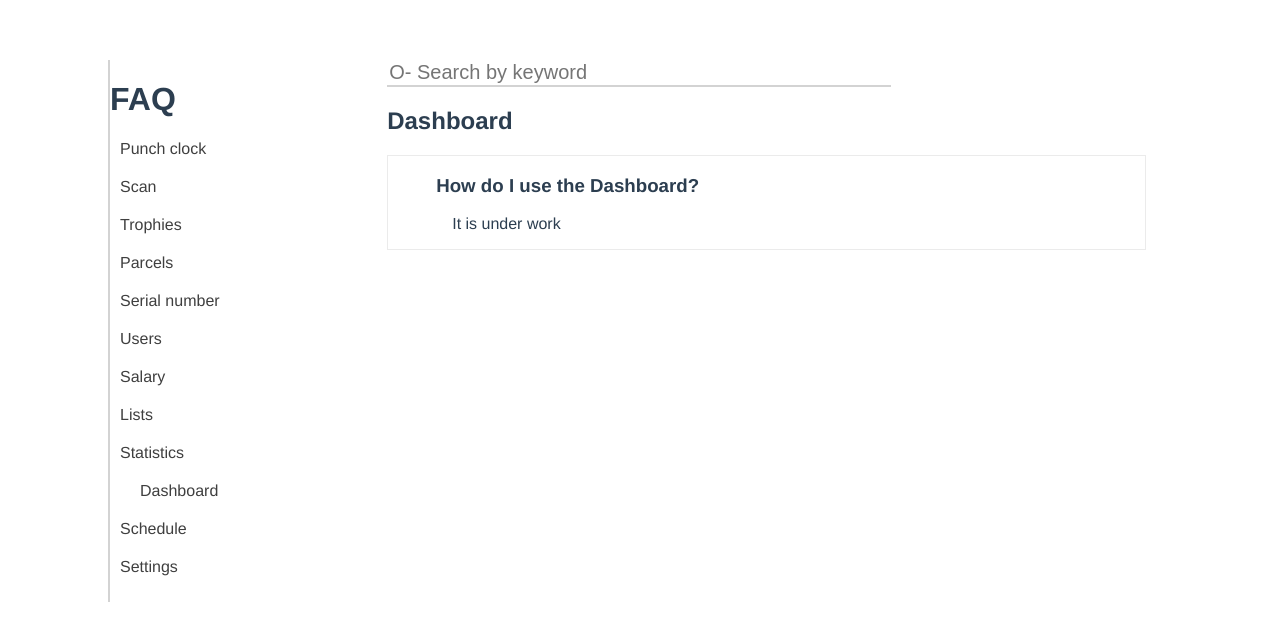
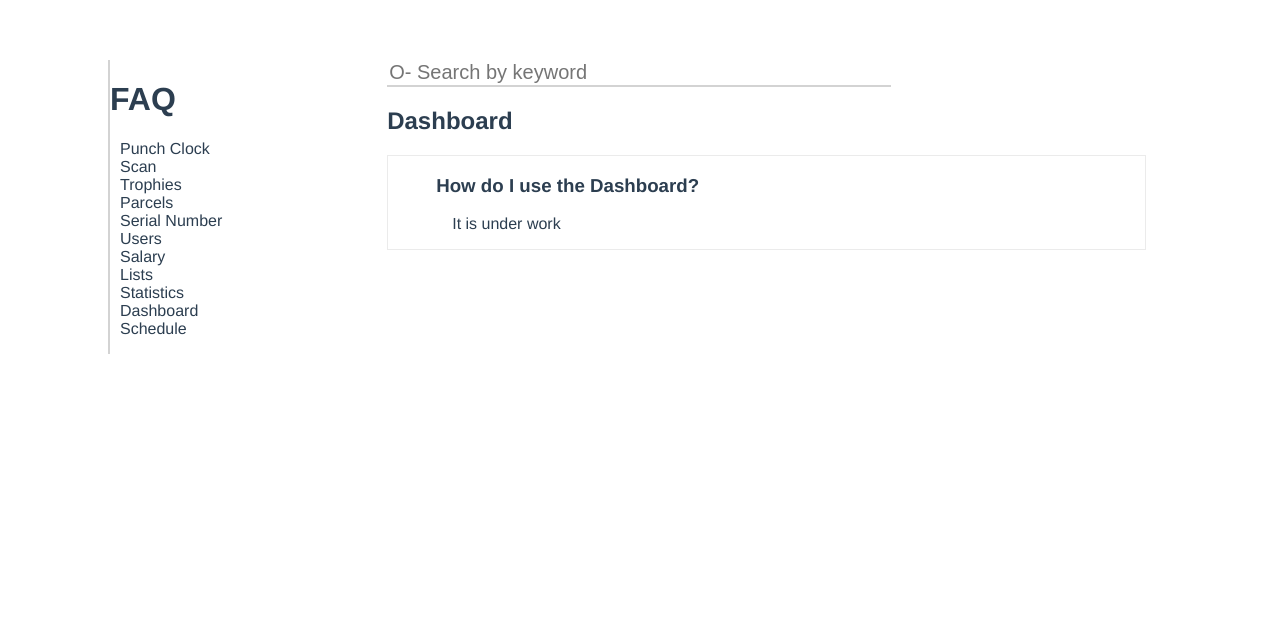
Before and after one commit to Mr-Jabberwock/FAQ, a Vue app: page /categories/Dashboard in a window 1280 px wide. Shown: the top 640 px of the page. Built offline with nearby package versions, Linux system fonts and the light colour scheme.

Commit message:
navigation change <a>
navigation change <a>

```diff
--- a/src/assets/categories.json
+++ b/src/assets/categories.json
@@ -1,15 +1,49 @@
 {
     "categories":[
-        "Punch Clock",
-        "Scan",
-        "Trophies",
-        "Parcels",
-        "Serial Number",
-        "Users",
-        "Salary",
-        "Lists",
-        "Statistics",
-        "Dashboard",
-        "Schedule"
+        {
+            "id": 1,
+            "name":"Punch Clock"
+        },
+        {
+            "id": 2,
+            "name":"Scan"
+        },
+        {
+            "id": 3,
+            "name":"Trophies"
+        },
+        {
+            "id": 4,
+            "name":"Parcels"
+        },
+        {
+            "id": 5,
+            "name":"Serial Number"
+        },
+        {
+            "id": 6,
+            "name":"Users"
+        },
+        {
+            "id": 7,
+            "name":"Salary"
+        },
+        {
+            "id": 8,
+            "name":"Lists"
+        },
+        {
+            "id": 9,
+            "name":"Statistics"
+        },
+        {
+            "id": 10,
+            "name":"Dashboard"
+        },
+        {
+            "id": 11,
+            "name":"Schedule"
+        }
+
     ]
 }
--- a/src/components/NavigationBar.vue
+++ b/src/components/NavigationBar.vue
@@ -6,7 +6,9 @@
    </div>
     <div>
     <ul class="subject_list">
-         <li class="subject_list__item" :class="{active: isActive('Punch Clock')}">
+       <li v-for="category in categories"
+       :key="category.id"> {{category.name}}</li>
+         <!-- <li class="subject_list__item" :class="{active: isActive('Punch Clock')}">
             <a class="subject_list__item-link"
             @click="setActive('Punch Clock')"
             href="/categories/Punch+Clock">Punch clock
@@ -77,7 +79,7 @@
             @click="setActive('Settings')"
             href="/categories/Settings">Settings
             </a>
-         </li>
+         </li> -->
     </ul>
     </div>
    </div>
@@ -86,12 +88,14 @@
 </template>
 
 <script>
-//import categoriesjson from "../assets/categories.json"
+import categoriesjson from "../assets/categories.json"
 export default {
     name: 'NavigationBar',
     data(){
        return{
-          activeItem: this.$route.params.id.replace("+", ' ')
+          activeItem: this.$route.params.id.replace("+", ' '),
+          categories: categoriesjson.categories,
+          componentKey: 0
        };
     },
     methods: {
--- a/src/views/Article.vue
+++ b/src/views/Article.vue
@@ -1,6 +1,6 @@
 <template>
     <div class="wrapper">
-        <NavigationBar></NavigationBar>
+        <navigation-bar></navigation-bar>
         <div class="article">
             <search-bar class="searchInput"  @searchCriteria="searchData"></search-bar>
             <h1 class="article__title">{{articleData.title}}</h1>
@@ -20,6 +20,7 @@
 import NavigationBar from '../components/NavigationBar'
 import SearchBar from '../components/SearchBar.vue'
 import json from "../assets/articles.json"
+
 
 export default {
     name:"Article",
@@ -48,7 +49,7 @@ export default {
             )
         }
     },
-    method: {
+    methods: {
         searchData(data){
             console.log(data);
             this.$router.push("/search/" + data);
--- a/src/views/SearchResults.vue
+++ b/src/views/SearchResults.vue
@@ -2,7 +2,7 @@
     <div class="wrapper">
         <navigation-bar></navigation-bar>
         <div class="search-result-content">
-            <search-bar class="searchInput" v-model="searchCriteria" @searchCriteria="searchData"></search-bar>
+            <search-bar class="searchInput"  @searchCriteria="searchData"></search-bar>
             <filtered-articles class="results" :key="componentKey"/>
         </div>
     </div>
```
